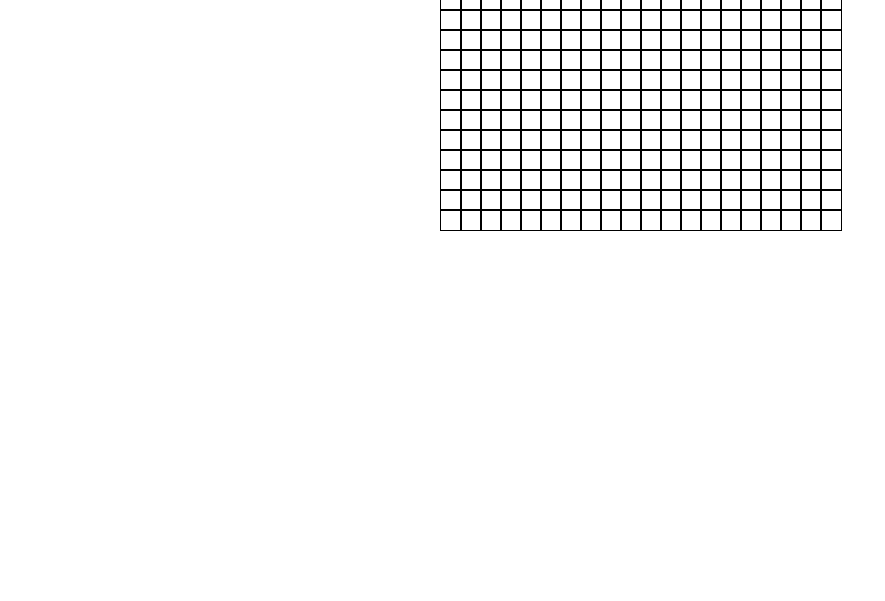
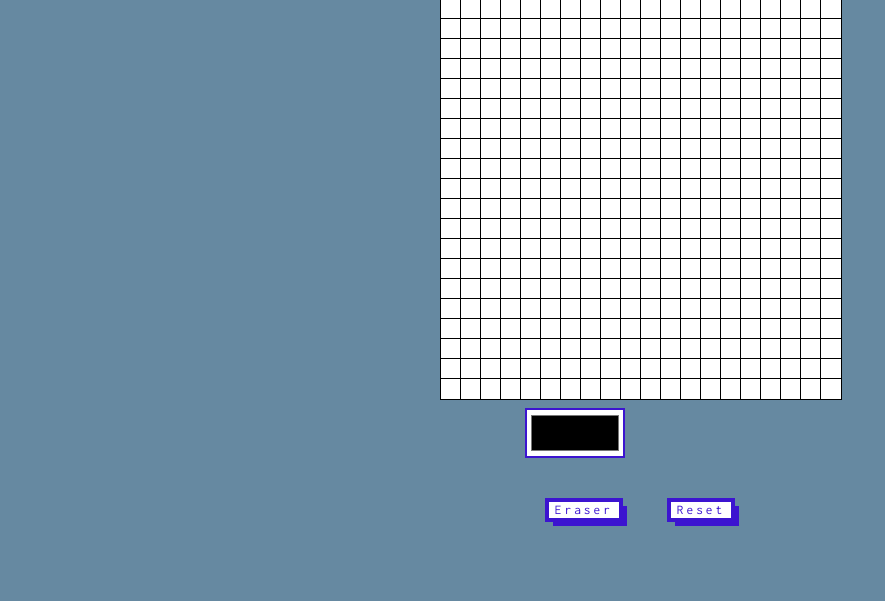
Before and after one commit to jenniXcash/8bit-Canvas, a plain HTML site: page index.html in a window 1280 px wide. Shown: the part 199-800 px from the top of the page, without its empty margins (0-885 px from the left). Drawn offline with Linux system fonts and the light colour scheme.

Commit message:
added a logo, buttons, color picker input

```diff
--- a/index.html
+++ b/index.html
@@ -9,8 +9,17 @@
     <title>Paint Canvas v0.1</title>
   </head>
   <body>
+    <img src="images/logo.svg" alt="" srcset="" class="logo" />
     <div class="canvas"></div>
-
+    <div class="buttons">
+      <div>
+        <input type="color" name="" id="" class="colorPicker" />
+      </div>
+      <div>
+        <button class="erase">Eraser</button>
+        <button class="reset">Reset</button>
+      </div>
+    </div>
     <script src="./script.js"></script>
   </body>
 </html>
--- a/script.js
+++ b/script.js
@@ -9,3 +9,9 @@ function createBoard(drawingBoard) {
 }
 
 createBoard(drawingBoard);
+
+const color = document.querySelector("input");
+
+color.oninput = function () {
+  console.log(color.value);
+};
--- a/style.css
+++ b/style.css
@@ -1,7 +1,12 @@
-.canvas {
-  display: flex;
-  flex-wrap: wrap;
-  width: 800 px;
+@import url("https://fonts.googleapis.com/css?family=Inconsolata:400,700");
+
+body {
+  background-color: #6689a1;
+  position: relative;
+}
+.logo {
+  width: 25%;
+  height: 25%;
 }
 
 .square {
@@ -15,11 +20,75 @@
   grid-template-rows: repeat(20, 20px);
   align-content: center;
   justify-content: center;
-  padding: 20px;
+  padding: 10px;
 }
+
+/* .canvas::before {
+  position: absolute;
+  content: "";
+  background-color: white;
+  width: 400px;
+  height: 400px;
+  z-index: -1;
+  align-content: center;
+  justify-content: center;
+  left: 310px;
+} */
 
 .square {
   height: 20px;
   width: 20px;
   border: 1px solid black;
+  background-color: white;
 }
+
+.buttons {
+  display: grid;
+  grid-template-rows: repeat(2, auto);
+  gap: 20px;
+  justify-content: center;
+  align-content: center;
+}
+
+input.colorPicker {
+  background-color: white;
+  border: 2px solid #3c14d0;
+  height: 50px;
+  width: 100px;
+}
+
+button {
+  font-family: "Inconsolata", "Helvetica", "Arial", sans-serif;
+  text-align: center;
+  letter-spacing: 3px;
+  border: 4px solid #3c14d0;
+  color: #3c14d0;
+  background: #fff;
+  position: relative;
+  display: inline-block;
+  /* padding: 15px 10px 14px; */
+  width: auto;
+  margin: 20px;
+}
+button:after {
+  position: absolute;
+  width: 100%;
+  height: 100%;
+  border: 2px solid #3c14d0;
+  background-color: #3c14d0;
+  left: 4px;
+  top: 4px;
+  z-index: -1;
+  content: "";
+  -webkit-transition: all 0.5s;
+  -moz-transition: all 0.5s;
+  -o-transition: all 0.5s;
+}
+button:active {
+  top: 2px;
+  left: 2px;
+}
+button:active:after {
+  top: -2px;
+  left: -2px;
+}
```
Also changed, not shown: images/logo.svg (added), 2 other files.
